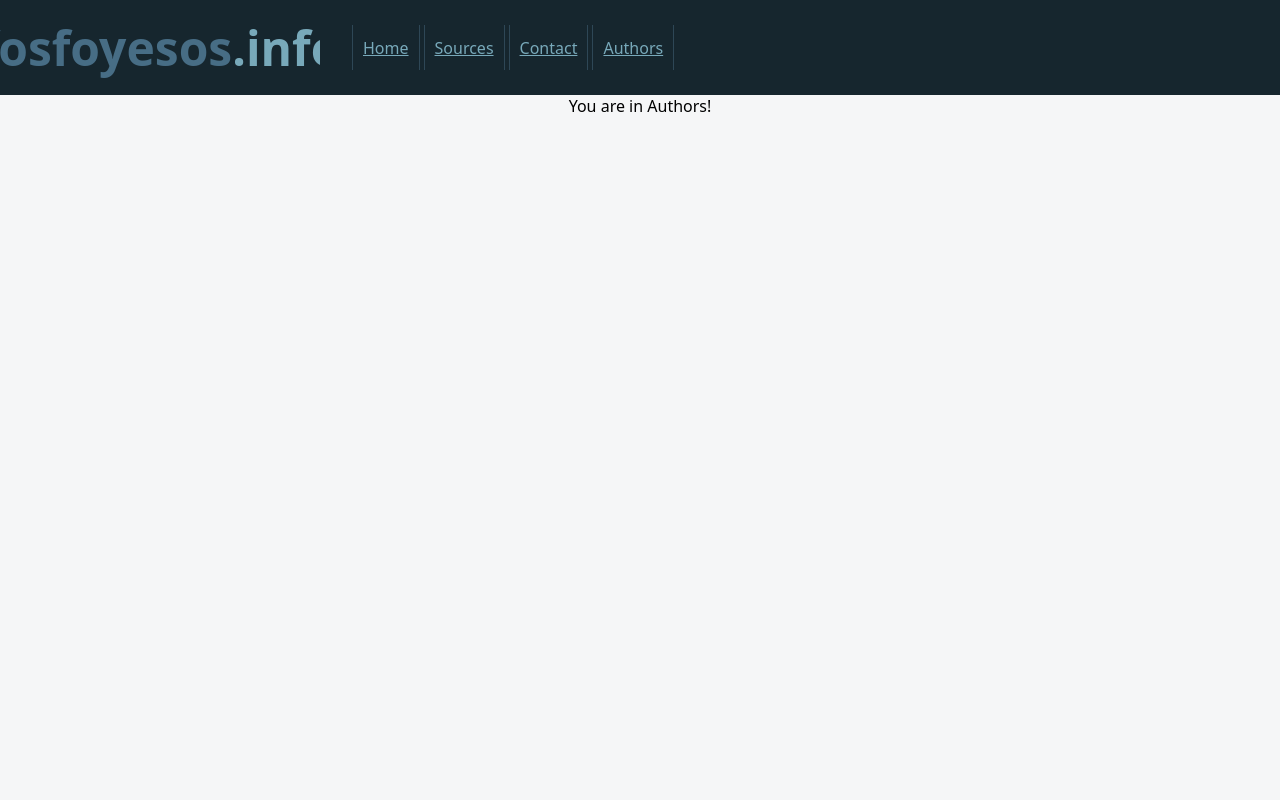
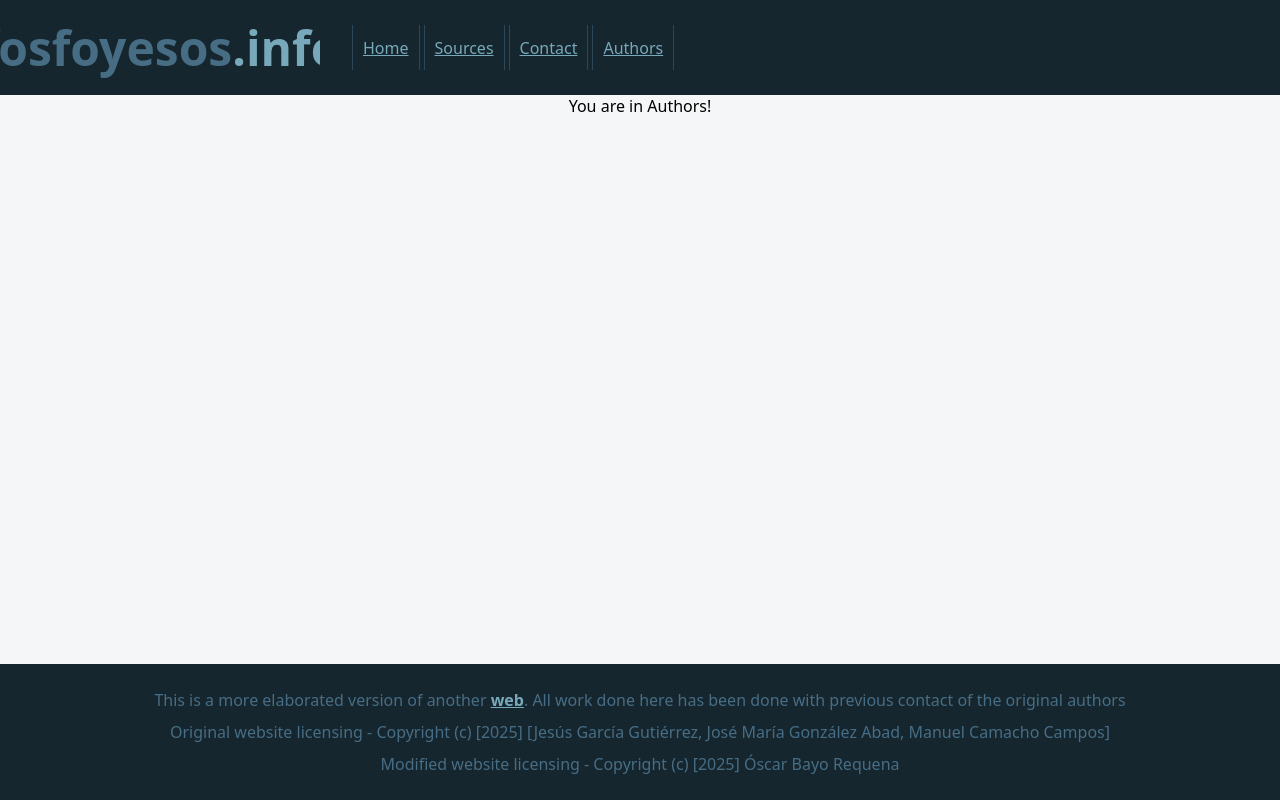
Before and after one commit to OscarBayoRequena/react-phosphogypsum, a React (Create React App) app: page /authors in a window 1280 px wide. Built offline with nearby package versions, Linux system fonts and the light colour scheme.

Commit message:
Spreaded footer through sections

```diff
--- a/src/components/pages/Authors.jsx
+++ b/src/components/pages/Authors.jsx
@@ -1,5 +1,6 @@
 import React from "react";
 import Header from "../structure/Header";
+import Footer from "../structure/Footer";
 
 import "./../../assets/css/Authors.css"
 
@@ -12,6 +13,7 @@ function Authors (){
 
             You are in Authors!
 
+            <Footer />
         </>
 
     )
--- a/src/components/pages/Home.jsx
+++ b/src/components/pages/Home.jsx
@@ -1,5 +1,6 @@
 import React from "react";
 import Header from "../structure/Header";
+import Footer from "../structure/Footer";
 
 import "./../../assets/css/Home.css"
 
@@ -12,6 +13,7 @@ function Home (){
 
             You are in Home!
 
+            <Footer />
         </>
 
     )
--- a/src/components/pages/Sources.jsx
+++ b/src/components/pages/Sources.jsx
@@ -1,5 +1,6 @@
 import React from "react";
 import Header from "../structure/Header";
+import Footer from "../structure/Footer";
 
 import "./../../assets/css/Sources.css"
 
@@ -12,6 +13,7 @@ function Sources (){
 
             You are in Sources!
 
+            <Footer />
         </>
 
     )
```
